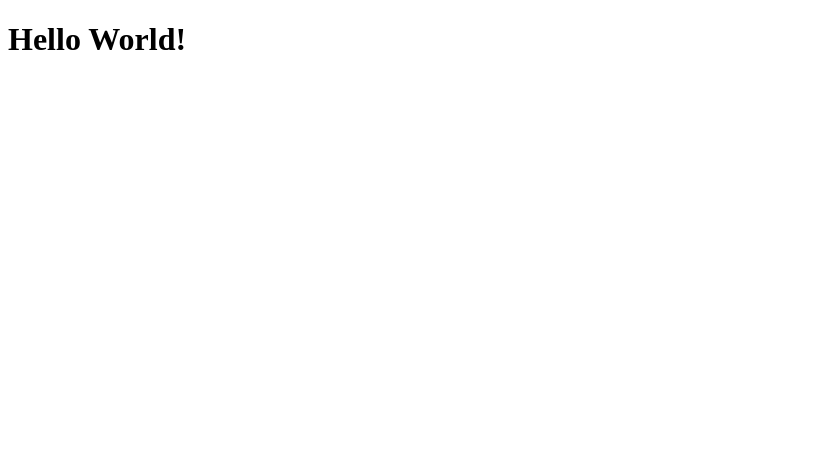
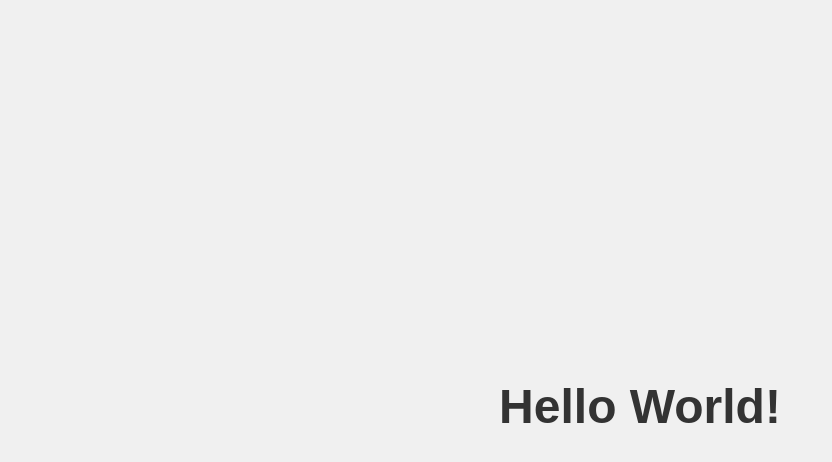
Before and after one commit to hanshow00/my-personal-website, a plain HTML site: page index.html in a window 1280 px wide. Shown: the whole page, without its empty margins (0-832 px from the left). Drawn offline with Linux system fonts and the light colour scheme.

Commit message:
add style.css, conect to index.html

```diff
--- a/index.html
+++ b/index.html
@@ -1,7 +1,35 @@
 <!DOCTYPE html>
 <html lang="en">
   <head>
+    <link rel="stylesheet" href="style.css" />
     <title>My Personal Website</title>
+    <style>
+        body {
+          font-family: Arial, sans-serif;
+          background-color: #f0f0f0;
+          margin: 0;
+          padding: 0;
+          display: flex;
+          justify-content: center;
+          align-items: center;
+          height: 100vh;
+        }
+
+        .container {
+          text-align: center;
+        }
+
+        h1 {
+          color: #333;
+          font-size: 3em;
+          margin-bottom: 20px;
+        }
+
+        p {
+          color: #666;
+          font-size: 1.2em;
+        }
+      </style>
   </head>
   <body>
     <h1>Hello World!</h1>
```
Also changed, not shown: style.css (added).
